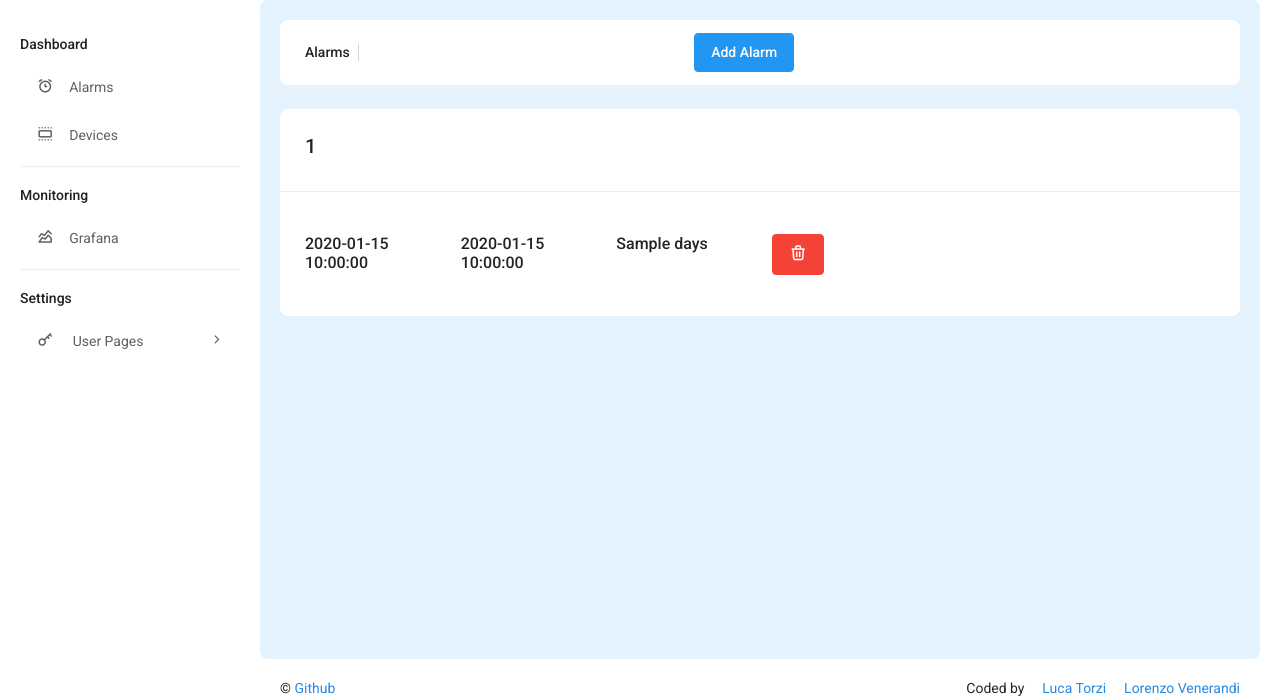
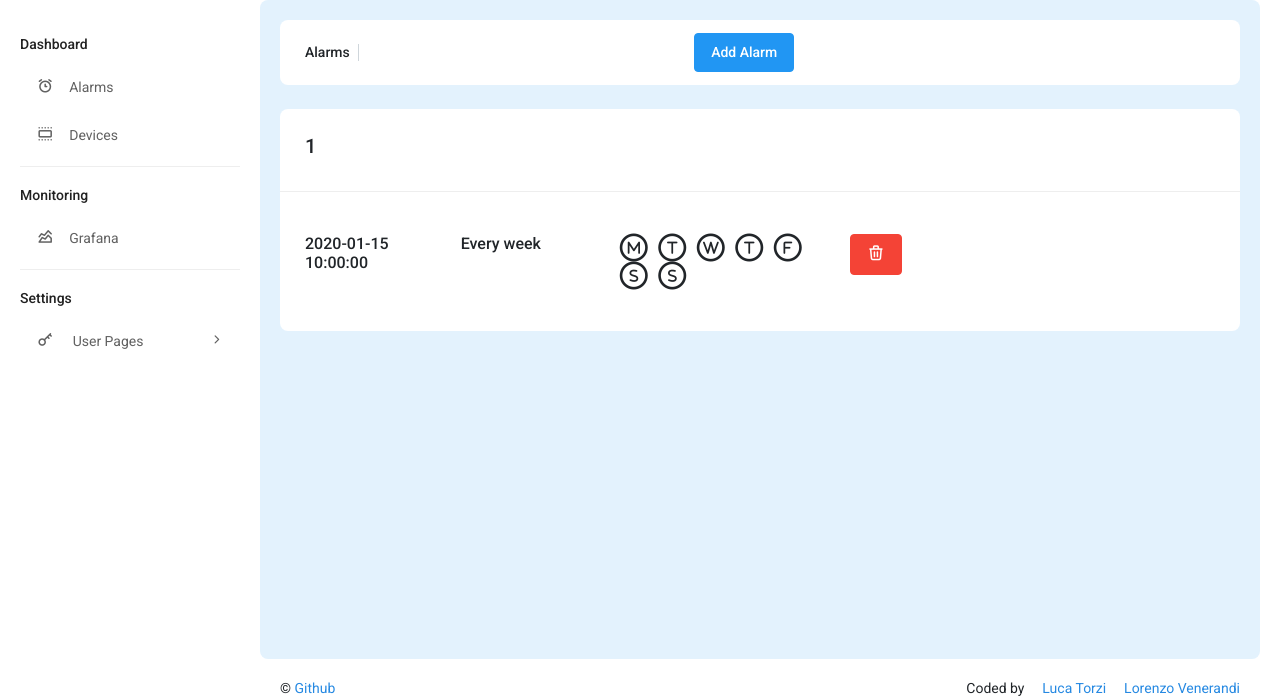
Before and after one commit to Lore09/Internet-of-Things, a Flask app: template Project/data-proxy-server/apps/templates/pages/alarms.html in a window 1280 px wide. Shown: the part 80-779 px from the top of the page. Run offline with Flask 2, Linux system fonts and the light colour scheme; the template is opened without the code that fills it: most values are stand-ins (such as "Sample title", 1, 10 or a date in 2020); style sheets or scripts are compiled from the project's sources; some libraries are stand-ins or nearby versions.

Commit message:
design update

```diff
--- a/Project/data-proxy-server/apps/templates/pages/alarms.html
+++ b/Project/data-proxy-server/apps/templates/pages/alarms.html
@@ -42,11 +42,103 @@
                                         <h4 class="mb-0">{{ alarm.time }}</h5>
                                     </div>
                                     <div class="col-md-2">
+
+                                        {% if 'date' in alarm %}
                                         <h4 class="mb-0">{{ alarm.date }}</h4>
+                                        {% else %}
+                                        <h4 class="mb-0">Every week</h4>
+                                        {% endif %}
+
                                     </div>
-                                    <div class="col-md-2">
-                                        <h4 class="mb-0">{{ alarm.days }}</h4>
+
+                                    <div class="col-md-3">
+
+                                        {% if '1' in alarm.days %}
+                                        <span class="fa-stack">
+                                            <i class="fa-solid fa-circle fa-stack-2x"></i>
+                                            <i class="fa-solid fa-m fa-stack-1x fa-inverse"></i>
+                                        </span>
+                                        {% else %}
+                                        <span class="fa-stack">
+                                            <i class="fa-regular fa-circle fa-stack-2x"></i>
+                                            <i class="fa-solid fa-m fa-stack-1x"></i>
+                                        </span>
+                                        {% endif %}
+
+                                        {% if '2' in alarm.days %}
+                                        <span class="fa-stack">
+                                            <i class="fa-solid fa-circle fa-stack-2x"></i>
+                                            <i class="fa-solid fa-t fa-stack-1x fa-inverse"></i>
+                                        </span>
+                                        {% else %}
+                                        <span class="fa-stack">
+                                            <i class="fa-regular fa-circle fa-stack-2x"></i>
+                                            <i class="fa-solid fa-t fa-stack-1x"></i>
+                                        </span>
+                                        {% endif %}
+
+                                        {% if '3' in alarm.days %}
+                                        <span class="fa-stack">
+                                            <i class="fa-solid fa-circle fa-stack-2x"></i>
+                                            <i class="fa-solid fa-w fa-stack-1x fa-inverse"></i>
+                                        </span>
+                                        {% else %}
+                                        <span class="fa-stack">
+                                            <i class="fa-regular fa-circle fa-stack-2x"></i>
+                                            <i class="fa-solid fa-w fa-stack-1x"></i>
+                                        </span>
+                                        {% endif %}
+
+                                        {% if '4' in alarm.days %}
+                                        <span class="fa-stack">
+                                            <i class="fa-solid fa-circle fa-stack-2x"></i>
+                                            <i class="fa-solid fa-t fa-stack-1x fa-inverse"></i>
+                                        </span>
+                                        {% else %}
+                                        <span class="fa-stack">
+                                            <i class="fa-regular fa-circle fa-stack-2x"></i>
+                                            <i class="fa-solid fa-t fa-stack-1x"></i>
+                                        </span>
+                                        {% endif %}
+
+                                        {% if '5' in alarm.days %}
+                                        <span class="fa-stack">
+                                            <i class="fa-solid fa-circle fa-stack-2x"></i>
+                                            <i class="fa-solid fa-f fa-stack-1x fa-inverse"></i>
+                                        </span>
+                                        {% else %}
+                                        <span class="fa-stack">
+                                            <i class="fa-regular fa-circle fa-stack-2x"></i>
+                                            <i class="fa-solid fa-f fa-stack-1x"></i>
+                                        </span>
+                                        {% endif %}
+
+                                        {% if '6' in alarm.days %}
+                                        <span class="fa-stack">
+                                            <i class="fa-solid fa-circle fa-stack-2x"></i>
+                                            <i class="fa-solid fa-s fa-stack-1x fa-inverse"></i>
+                                        </span>
+                                        {% else %}
+                                        <span class="fa-stack">
+                                            <i class="fa-regular fa-circle fa-stack-2x"></i>
+                                            <i class="fa-solid fa-s fa-stack-1x"></i>
+                                        </span>
+                                        {% endif %}
+
+                                        {% if '7' in alarm.days %}
+                                        <span class="fa-stack">
+                                            <i class="fa-solid fa-circle fa-stack-2x"></i>
+                                            <i class="fa-solid fa-s fa-stack-1x fa-inverse"></i>
+                                        </span>
+                                        {% else %}
+                                        <span class="fa-stack">
+                                            <i class="fa-regular fa-circle fa-stack-2x"></i>
+                                            <i class="fa-solid fa-s fa-stack-1x"></i>
+                                        </span>
+                                        {% endif %}
+
                                     </div>
+
                                     <div class="col-md-2">
                                         <form action="{{ url_for('home_blueprint.remove_alarm') }}" method="POST">
                                             <input type="hidden" name="device_id" value="{{ x.device_id }}">
```
